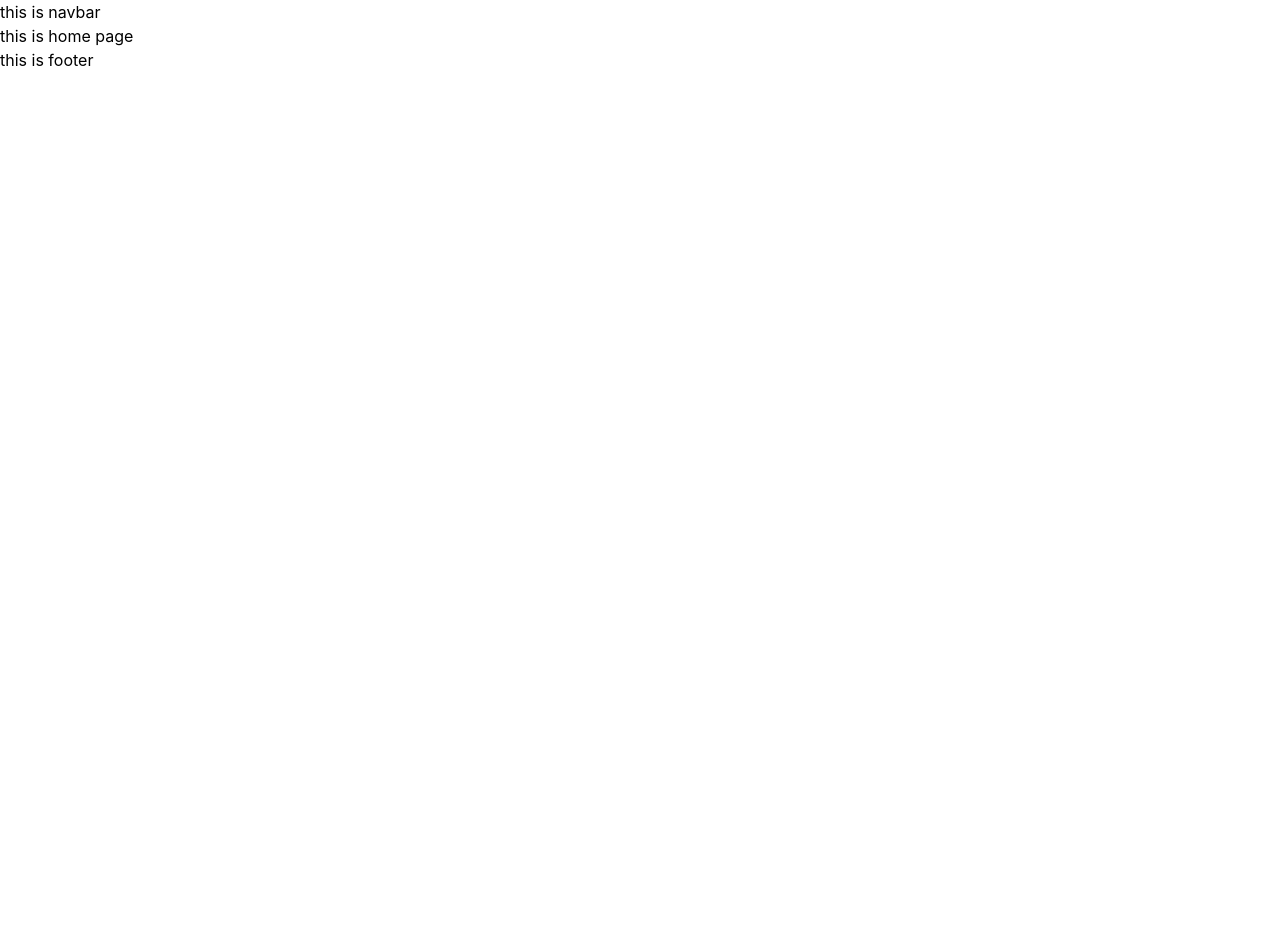
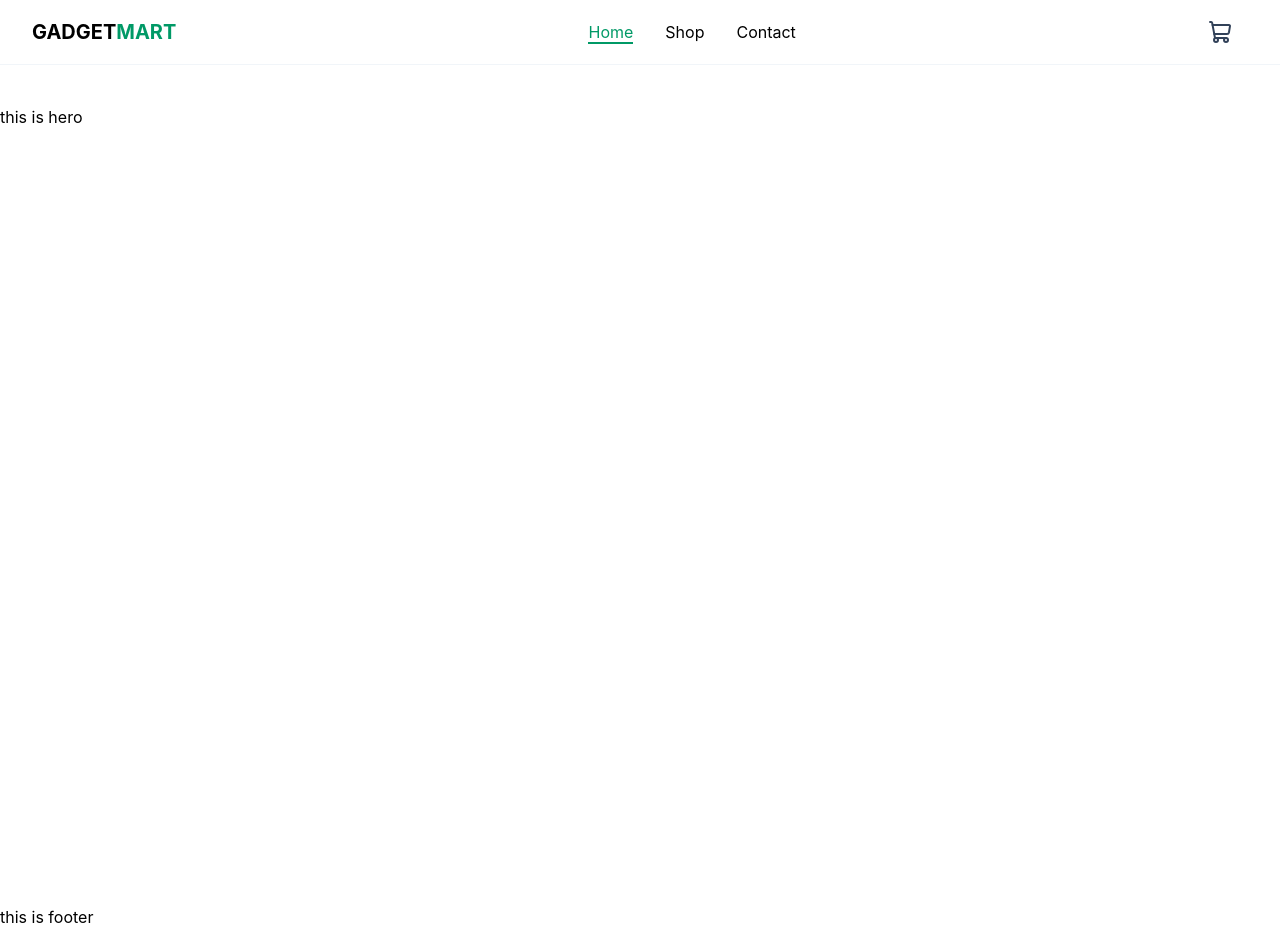
Before and after one commit to Sobuj301/gadget-mart-ecommerce-react-with-tailwind-css, a React (Vite) app: page / in a window 1280 px wide. Before the commit the page ends 800 px from the top, so only its background shows below. Built offline with nearby package versions, Linux system fonts and the light colour scheme.

Commit message:
feat:complete responsive navbar
fixed backdrop-blur-typo, configured mobile dropdown list with flex-col and opimized spacing for better ui

```diff
--- /dev/null
+++ b/src/components/Hero.jsx
@@ -0,0 +1,11 @@
+import React from 'react';
+
+const Hero = () => {
+    return (
+        <div className='h-screen'>
+            this is hero
+        </div>
+    );
+};
+
+export default Hero;
--- a/src/components/Navbar.jsx
+++ b/src/components/Navbar.jsx
@@ -1,7 +1,43 @@
+import { Menu, ShoppingCartIcon, X } from "lucide-react";
+import { useState } from "react";
+import { Link, NavLink } from "react-router";
+
 const Navbar = () => {
+
+    const [isOpen, setIsOpen] = useState(false)
     return (
-        <div>
-            <h2>this is navbar</h2>
+        <div className="sticky top-0 z-50 bg-white/80 backdrop-blur-md border-b border-slate-100">
+            <nav className="max-w-7xl mx-auto px-4 sm:px-6 lg:px-8 h-16 flex justify-between items-center">
+                <Link to="/" className="font-bold text-xl">GADGET<span className="text-emerald-600">MART</span></Link>
+
+                <ul className="hidden md:flex space-x-8">
+                    <li><NavLink to="/"
+                        className={({ isActive }) => `
+                     ${isActive ? "hover:text-emerald-600 border-b-2 text-emerald-600 border-emerald-600" : "text-black hover:text-emerald-600 "}`}>Home</NavLink></li>
+                    <li><NavLink to="/shop" className={({ isActive }) => `
+                     ${isActive ? "hover:text-emerald-600 border-b-2 text-emerald-600 border-emerald-600" : "text-black hover:text-emerald-600 "}`}>Shop</NavLink></li>
+                    <li><NavLink to="/Contact" className={({ isActive }) => `
+                     ${isActive ? "hover:text-emerald-600 border-b-2 text-emerald-600 border-emerald-600" : "text-black hover:text-emerald-600 "}`}>Contact</NavLink></li>
+                </ul>
+                <div className="flex items-center space-x-4">
+                    <button className="text-slate-700 hover:text-emerald-600 transition-colors">
+                        <ShoppingCartIcon className="w-6 h-6 " />
+                    </button>
+
+                    <div className="md:hidden flex items-center">
+                        <button onClick={() => setIsOpen(!isOpen)} className="text-slate-700">
+                            {isOpen ? <X className="w-6 h-6 text-slate-700 hover:text-emerald-600 transition-colors" /> : <Menu className="w-6 h-6 text-slate-700 hover:text-emerald-600 transition-colors" />}
+                        </button>
+                    </div>
+                </div>
+            </nav>
+            {isOpen && (
+                <div className="absolute right-0 left-0 top-full md:hidden bg-white/90 backdrop-blur-md border-b border-slate-100 px-4 pb-4 flex flex-col font-medium">
+                    <NavLink to="/" onClick={() => setIsOpen(false)} className="block py-2 text-slate-600 hover:text-emerald-600">Home</NavLink>
+                    <NavLink to="/shop" onClick={() => setIsOpen(false)} className="block py-2 text-slate-600 hover:text-emerald-600">Shop</NavLink>
+                    <NavLink to="/contact" onClick={() => setIsOpen(false)} className="block py-2 text-slate-600 hover:text-emerald-600">Contact</NavLink>
+                </div>
+            )}
         </div>
     );
 };
--- a/src/layout/MainLayout.jsx
+++ b/src/layout/MainLayout.jsx
@@ -6,7 +6,9 @@ const MainLayout = () => {
     return (
         <div>
             <Navbar></Navbar>
-            <Outlet></Outlet>
+            <main className="mt-10">
+                <Outlet></Outlet>
+            </main>
             <Footer></Footer>
         </div>
     );
--- /dev/null
+++ b/src/pages/Contact.jsx
@@ -0,0 +1,10 @@
+
+const Contact = () => {
+    return (
+        <div>
+            contact
+        </div>
+    );
+};
+
+export default Contact;
--- a/src/pages/Home.jsx
+++ b/src/pages/Home.jsx
@@ -1,8 +1,9 @@
+import Hero from "../components/Hero";
 
 const Home = () => {
     return (
         <div>
-            <h2>this is home page</h2>
+            <Hero></Hero>
         </div>
     );
 };
--- /dev/null
+++ b/src/pages/Shop.jsx
@@ -0,0 +1,10 @@
+
+const Shop = () => {
+    return (
+        <div>
+            shop
+        </div>
+    );
+};
+
+export default Shop;
--- a/src/routes/Routes.jsx
+++ b/src/routes/Routes.jsx
@@ -1,6 +1,8 @@
 import { createBrowserRouter } from "react-router";
 import MainLayout from "../layout/MainLayout";
 import Home from "../pages/Home";
+import Shop from "../pages/Shop";
+import Contact from "../pages/Contact";
 
 export const router = createBrowserRouter([
   {
@@ -10,7 +12,15 @@ export const router = createBrowserRouter([
         {
             index:true,
             Component:Home
-        }
+        },
+        {
+            path:"shop",
+            Component:Shop
+        },
+        {
+            path:"contact",
+            Component:Contact
+        },
     ]
   },
 ]);
```
